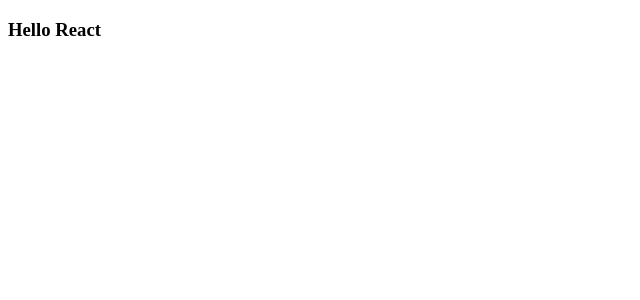
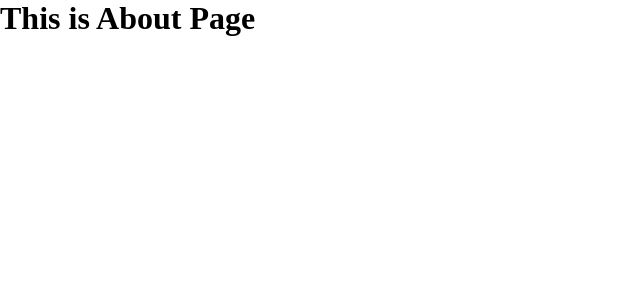
Before and after one commit to samsuzzaman1998/BasicBlog-Cilent, a React (Create React App) app: page /about in a window 1280 px wide. Shown: the top 300 px of the page, without its empty margins (0-640 px from the left). Built offline with nearby package versions, Linux system fonts and the light colour scheme.

Commit message:
add basic routing

```diff
--- a/package.json
+++ b/package.json
@@ -8,6 +8,7 @@
     "@testing-library/user-event": "^13.5.0",
     "react": "^18.2.0",
     "react-dom": "^18.2.0",
+    "react-router-dom": "^6.3.0",
     "react-scripts": "5.0.1",
     "web-vitals": "^2.1.4"
   },
--- /dev/null
+++ b/src/App.css
@@ -0,0 +1,8 @@
+/* ======================
+    00. Common CSS
+=========================*/
+* {
+    box-sizing: border-box;
+    margin: 0;
+    padding: 0;
+}
--- a/src/App.js
+++ b/src/App.js
@@ -1,7 +1,25 @@
+import "./App.css";
+
+// ========== Pages ========
+import HomePage from "./Pages/HomePage/HomePage";
+import AboutPage from "./Pages/AboutPage/AboutPage";
+import LogInPage from "./Pages/LogInPage/LogInPage";
+import RegisterPage from "./Pages/RegisterPage/RegisterPage";
+
+// For React-Router =======
+import { BrowserRouter, Routes, Route } from "react-router-dom";
+
 function App() {
     return (
         <>
-            <h3>Hello React</h3>
+            <BrowserRouter>
+                <Routes>
+                    <Route path="/" element={<HomePage />} />
+                    <Route path="about" element={<AboutPage />} />
+                    <Route path="login" element={<LogInPage />} />
+                    <Route path="register" element={<RegisterPage />} />
+                </Routes>
+            </BrowserRouter>
         </>
     );
 }
--- /dev/null
+++ b/src/Pages/AboutPage/AboutPage.js
@@ -0,0 +1,12 @@
+import React from "react";
+import "./AboutPage.css";
+
+const AboutPage = () => {
+    return (
+        <div>
+            <h1>This is About Page</h1>
+        </div>
+    );
+};
+
+export default AboutPage;
--- /dev/null
+++ b/src/Pages/HomePage/HomePage.js
@@ -0,0 +1,12 @@
+import React from "react";
+import "./HomePage.css";
+
+const HomePage = () => {
+    return (
+        <div>
+            <h1>this is home page</h1>
+        </div>
+    );
+};
+
+export default HomePage;
--- /dev/null
+++ b/src/Pages/LogInPage/LogInPage.js
@@ -0,0 +1,8 @@
+import React from "react";
+import "./LoginPage.css";
+
+const LogInPage = () => {
+    return <div>This is login page</div>;
+};
+
+export default LogInPage;
--- /dev/null
+++ b/src/Pages/RegisterPage/RegisterPage.js
@@ -0,0 +1,12 @@
+import React from "react";
+import "./RegisterPage.css";
+
+const RegisterPage = () => {
+    return (
+        <div>
+            <h1>This is register page</h1>
+        </div>
+    );
+};
+
+export default RegisterPage;
```
Also changed, not shown: src/Pages/AboutPage/AboutPage.css (added), src/Pages/HomePage/HomePage.css (added), src/Pages/LogInPage/LoginPage.css (added), src/Pages/RegisterPage/RegisterPage.css (added), 1 other file (tests, documents, lock files or other folders).
